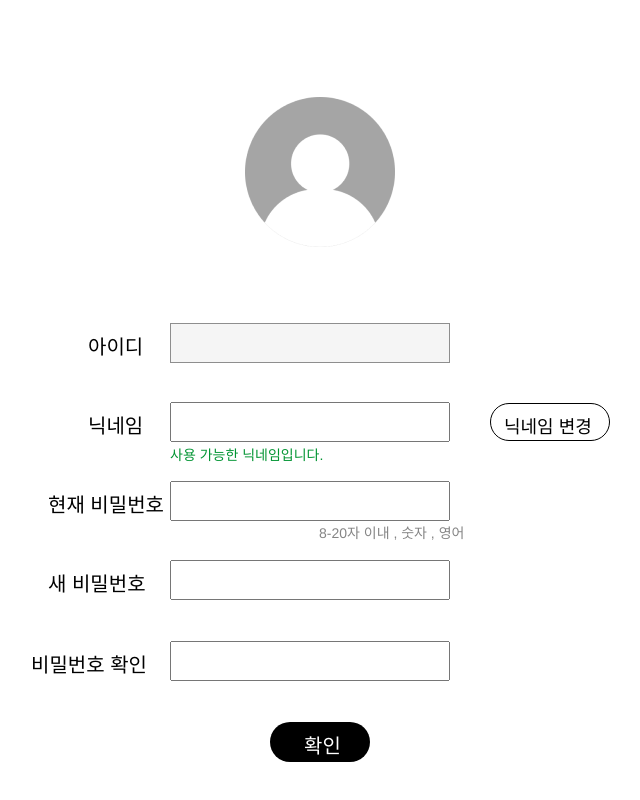
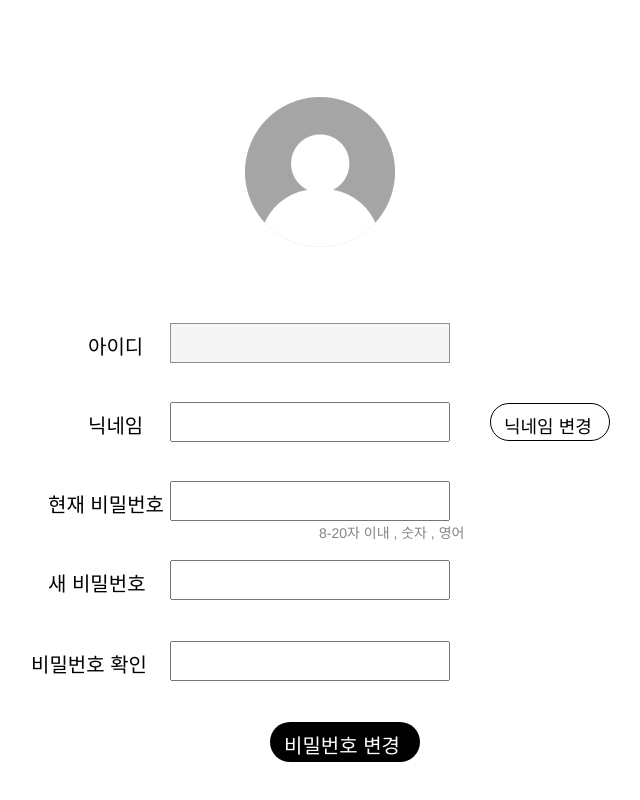
Before and after one commit to Non-Filter-Bubble/Frontend, a React (Create React App) app: page /user/update in a window 1280 px wide. Shown: the part 378-1178 px from the top of the page, without its empty margins (640-1280 px from the left). Built offline with nearby package versions, Linux system fonts and the light colour scheme; no server answers; sample sign-in values are in the browser's storage.

Commit message:
FIX: 조금 수정

```diff
--- a/src/pages/BookPost.js
+++ b/src/pages/BookPost.js
@@ -77,8 +77,10 @@ const BookPost = () => {
           }
       });
         console.log('북포스트가 성공적으로 등록되었습니다.', response);
-        // 등록 후 메인 페이지로 이동
-        navigate('/');
+
+        // 등록 후 마이 페이지로 이동
+        navigate('/user');
+
       } catch (error) {
         console.error('북포스트 등록에 실패했습니다.', error);
 
--- a/src/pages/UserInfo.js
+++ b/src/pages/UserInfo.js
@@ -139,6 +139,12 @@ const UserInfo = () => {
       return;
     }
 
+    // 지금과 같은 닉네임이면 변경하지 않음
+    if (nickname === user.nickname) {
+      alert('현재 사용중인 닉네임입니다.');
+      return;
+    }
+
     try {
       await axiosInstance.put(`${process.env.REACT_APP_DB_HOST}/user/update`, {
         nickname: nickname
@@ -148,7 +154,8 @@ const UserInfo = () => {
             'Content-Type': 'application/json'
           }
       });
-      console.log('닉네임 변경에 성공했습니다.');
+      alert('닉네임 변경에 성공했습니다.');
+      // console.log('닉네임 변경에 성공했습니다.');
       setNickname('');
 
       // 닉네임 변경 후 사용자 정보 다시 가져오기
@@ -189,7 +196,7 @@ const UserInfo = () => {
           </div>
 
           <div className="group-nickname">
-            <div className="notice-ok-nickname">사용 가능한 닉네임입니다.</div>
+            {/* <div className="notice-ok-nickname">사용 가능한 닉네임입니다.</div> */}
             <div className="group-6">
               <input className="rect-nickname" type="text" src="/vector/rect-user-input.svg" value={nickname} onChange={(e) => setNickname(e.target.value)}/>
               <div className="subtitle">닉네임</div>
@@ -225,7 +232,8 @@ const UserInfo = () => {
 
           <div className="div-submit">
             <div className="btn-submit">
-              <div className="submit" onClick={handlePasswordChange}>확인</div>
+              {/* <div className="submit" onClick={handlePasswordChange}>확인</div> */}
+              <div className="submit" onClick={handlePasswordChange}>비밀번호 변경</div>
             </div>
           </div>
 
--- a/src/styles/UserInfo.css
+++ b/src/styles/UserInfo.css
@@ -281,7 +281,8 @@
   border-radius: 30px;
   height: 40px;
   position: relative;
-  width: 100px;
+  /* width: 100px; */
+  width: 150px;
 }
 
 .div-user-info .submit {
@@ -289,10 +290,11 @@
   font-family: "Pretendard-Regular", Helvetica;
   font-size: 20px;
   font-weight: 400;
-  left: 34px;
+  /* left: 34px; */
+  left: 14px;
   letter-spacing: 0;
   line-height: normal;
   position: absolute;
   top: 8px;
-  width: 50px;
+  /* width: 50px; */
 }
```
Also changed, not shown: src/components/NonFilter.js (+4 -9 lines), src/pages/BookInfo.js (+11 -11 lines).
